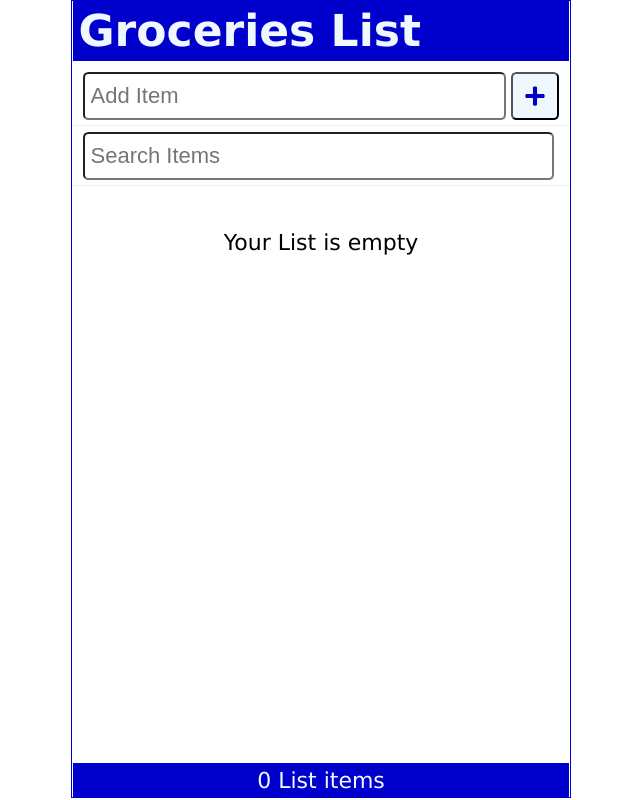
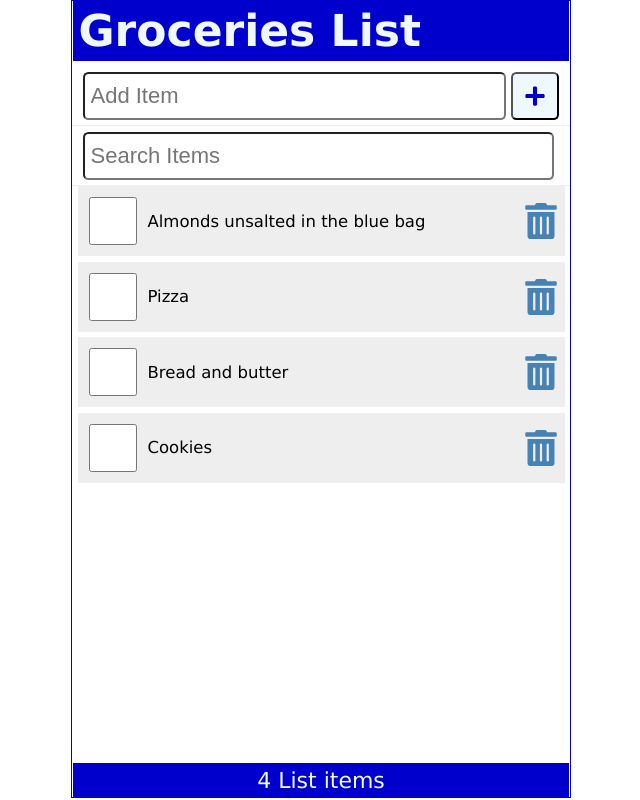
Before and after one commit to muendokennedy/react-tut-01, a React (Vite) app: page / in a window 1280 px wide. Shown: the whole page, without its empty margins (319-959 px from the left). Built offline with nearby package versions, Linux system fonts and the light colour scheme; data requests are answered from the project's data file.

Commit message:
Made a local database json server instead of using the local storage

```diff
--- a/data/db.json
+++ b/data/db.json
@@ -1,19 +1,24 @@
 {
   "items": [
     {
-      "id": 1,
+      "id": "1",
       "checked": false,
       "item": "Almonds unsalted in the blue bag"
     },
     {
-      "id": 2,
+      "id": "2",
       "checked": false,
       "item": "Pizza"
     },
     {
-      "id": 3,
+      "id": "3",
       "checked": false,
       "item": "Bread and butter"
+    },
+    {
+      "id": "31",
+      "checked": false,
+      "item": "Cookies"
     }
   ]
 }
--- a/src/App.jsx
+++ b/src/App.jsx
@@ -4,34 +4,95 @@
 import { useState, useEffect } from 'react';
 import { AddItem } from './AddItem';
 import { SearchItem } from './SearchItem';
+import { apiRequest } from './apiRequest';
 
 function App() {
 
-  const [items, setItems] = useState(JSON.parse(localStorage.getItem('shoppinglist')) || []);
+  const APP_URL = 'http://localhost:3500/items';
+
+  const [items, setItems] = useState([]);
 
   const [newItem, setNewItem] = useState('');
 
   const [search, setSearch] = useState('');
 
+  const [fetchError, setFetchError] = useState(null);
+
+  const [isLoading, setIsLoading] = useState(true);
+
   useEffect(() => {
-    localStorage.setItem('shoppinglist', JSON.stringify(items));
-  }, [items])
 
-  const addItem = (item) => {
+    const fetchItems = async () => {
+      try {
+        const response = await fetch(APP_URL);
+        if(!response.ok) throw Error('Did not receive the expected data');
+        const listItems = await response.json();
+        setItems(listItems);
+        setFetchError(null);
+      } catch (error) {
+        setFetchError(error.message)
+      } finally {
+        setIsLoading(false);
+      }
+    }
+
+    setTimeout(() => {
+      (async () => await fetchItems())()
+    },2000);
+  }, [])
+
+  const addItem = async (item) => {
     const id = items.length ? items[items.length - 1].id + 1 : 1;
     const myNewItem = {id, checked: false, item}
     const listItems = [...items, myNewItem];
     setItems(listItems);
+
+    const postOptions = {
+      method: 'POST',
+      headers: {
+        'Content-Type': 'application/json'
+      },
+      body: JSON.stringify(myNewItem)
+    }
+
+    const result = await apiRequest(APP_URL, postOptions);
+
+    if(result) setFetchError(result);
   }
 
-  const handleCheck = (id) => {
+  const handleCheck = async (id) => {
     const listItems = items.map((item) => item.id === id ? {...item, checked: !item.checked} : item);
     setItems(listItems);
+
+    const myItem = listItems.filter((item) => item.id === id);
+
+    const updateOptions = {
+      method: 'PATCH',
+      headers: {
+        'Content-Type': 'application/json'
+      },
+      body: JSON.stringify({ checked: myItem[0].checked})
+    };
+
+    const requestUrl = `${APP_URL}/${id}`;
+
+    const result = await apiRequest(requestUrl, updateOptions);
+
+    if(result) setFetchError(result);
   }
 
-  const handleDelete = (id) => {
+  const handleDelete = async (id) => {
     const listItems = items.filter((item) => item.id !== id);
     setItems(listItems);
+
+    const deleteOptions = { method: 'DELETE' };
+
+    const requestUrl = `${APP_URL}/${id}`;
+
+
+    const result = await apiRequest(requestUrl, deleteOptions);
+
+    if(result) setFetchError(result);
   }
 
   const handleSubmit = (e) => {
@@ -40,18 +101,24 @@
     setNewItem('');
   }
 
+
   return (
     <div className="App">
       <Header title="Groceries List"/>
       <AddItem newItem={newItem} setNewItem={setNewItem} handleSubmit={handleSubmit}/>
       <SearchItem search={search} setSearch={setSearch}/>
-      <Content items={items.filter(item => ((item.item).toLowerCase()).includes(search.toLowerCase()))}
+      <main>
+        {isLoading && <p>Loading items...</p> }
+        {fetchError && <p style={{ color: "red" }}>{`Error: ${fetchError}`}</p>}
+      {!fetchError && !isLoading && <Content items={items.filter(item => ((item.item).toLowerCase()).includes(search.toLowerCase()))}
       handleCheck={handleCheck}
-      handleDelete={handleDelete}/>
+      handleDelete={handleDelete}/>}
+      </main>
       <Footer length={items.length}/>
     </div>
   )
+
 }
 
 
-export default App
+export default App;
--- a/src/Content.jsx
+++ b/src/Content.jsx
@@ -5,7 +5,7 @@
 export const Content = ({items, handleCheck, handleDelete}) => {
 
   return (
-    <main>
+    <>
       {items.length ? (
         <ItemList
         items={items}
@@ -14,6 +14,6 @@
       ) : (
         <p style={{ marginTop: '2rem' }}>Your List is empty</p>
       )}
-    </main>
+    </>
   )
 }
--- /dev/null
+++ b/src/apiRequest.jsx
@@ -0,0 +1,18 @@
+export const apiRequest = async(url = '', optionsObj = null, errorMsg = null) => {
+
+  try{
+
+    const response = await fetch(url, optionsObj);
+
+    if(!response.ok) throw Error('Please reload the app')
+
+  } catch(error){
+
+    errorMsg = error.message
+
+  } finally {
+
+    return errorMsg;
+
+  }
+}
```
